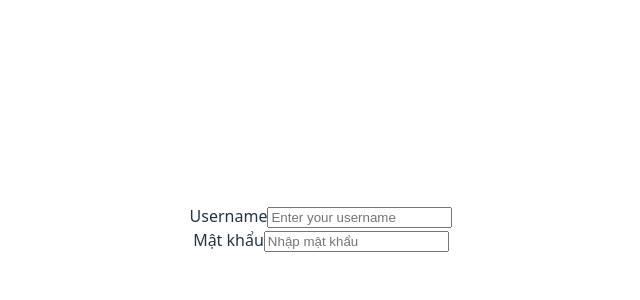
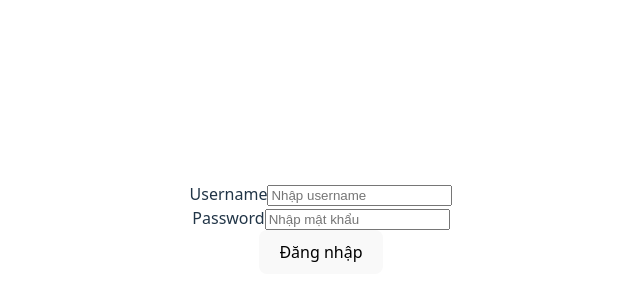
Before and after one commit to danh23wa/BT-S2, a React (Vite) app: page / in a window 1280 px wide. Shown: the part 172-472 px from the top of the page, without its empty margins (319-959 px from the left). Built offline with nearby package versions, Linux system fonts and the light colour scheme.

Commit message:
[feature] btnLogin

```diff
--- a/src/pages/login.tsx
+++ b/src/pages/login.tsx
@@ -1,31 +1,37 @@
 import React, { useState } from "react";
-
 
 const Login: React.FC = () => {
   const [username, setUsername] = useState("");
   const [matKhau, setMatKhau] = useState("");
 
+  const handleLogin = () => {
+    alert(`Username: ${username} | Mật khẩu: ${matKhau}`);
+  };
+
   return (
-    <>
+    <div className="flex flex-col gap-4 w-64">
+      {/* Username */}
       <div className="flex flex-col gap-2">
-      <label htmlFor="username" className="text-sm font-medium text-gray-700">
+        <label htmlFor="txtUsername" className="text-sm font-medium text-gray-700">
           Username
         </label>
         <input
-        id="username"
+          id="txtUsername"
           type="text"
           value={username}
           onChange={(e) => setUsername(e.target.value)}
-        placeholder="Enter your username"
+          placeholder="Nhập username"
           className="border rounded-md px-3 py-2 focus:outline-none focus:ring-2 focus:ring-blue-500"
         />
       </div>
+
+      {/* Mật khẩu */}
       <div className="flex flex-col gap-2">
         <label htmlFor="txtMatKhau" className="text-sm font-medium text-gray-700">
-           Mật khẩu
+          Password
         </label>
         <input
-           id="txtMatKhau"
+          id="txtPassword"
           type="password"
           value={matKhau}
           onChange={(e) => setMatKhau(e.target.value)}
@@ -34,8 +40,15 @@ const Login: React.FC = () => {
         />
       </div>
 
-
-       </>
+      {/* Nút login */}
+      <button
+        id="btnLogin"
+        onClick={handleLogin}
+        className="bg-blue-600 text-white py-2 px-4 rounded-md hover:bg-blue-700 transition"
+      >
+        Đăng nhập
+      </button>
+    </div>
   );
 };
 
```
Lines whose indentation alone changed are shown as unchanged.
